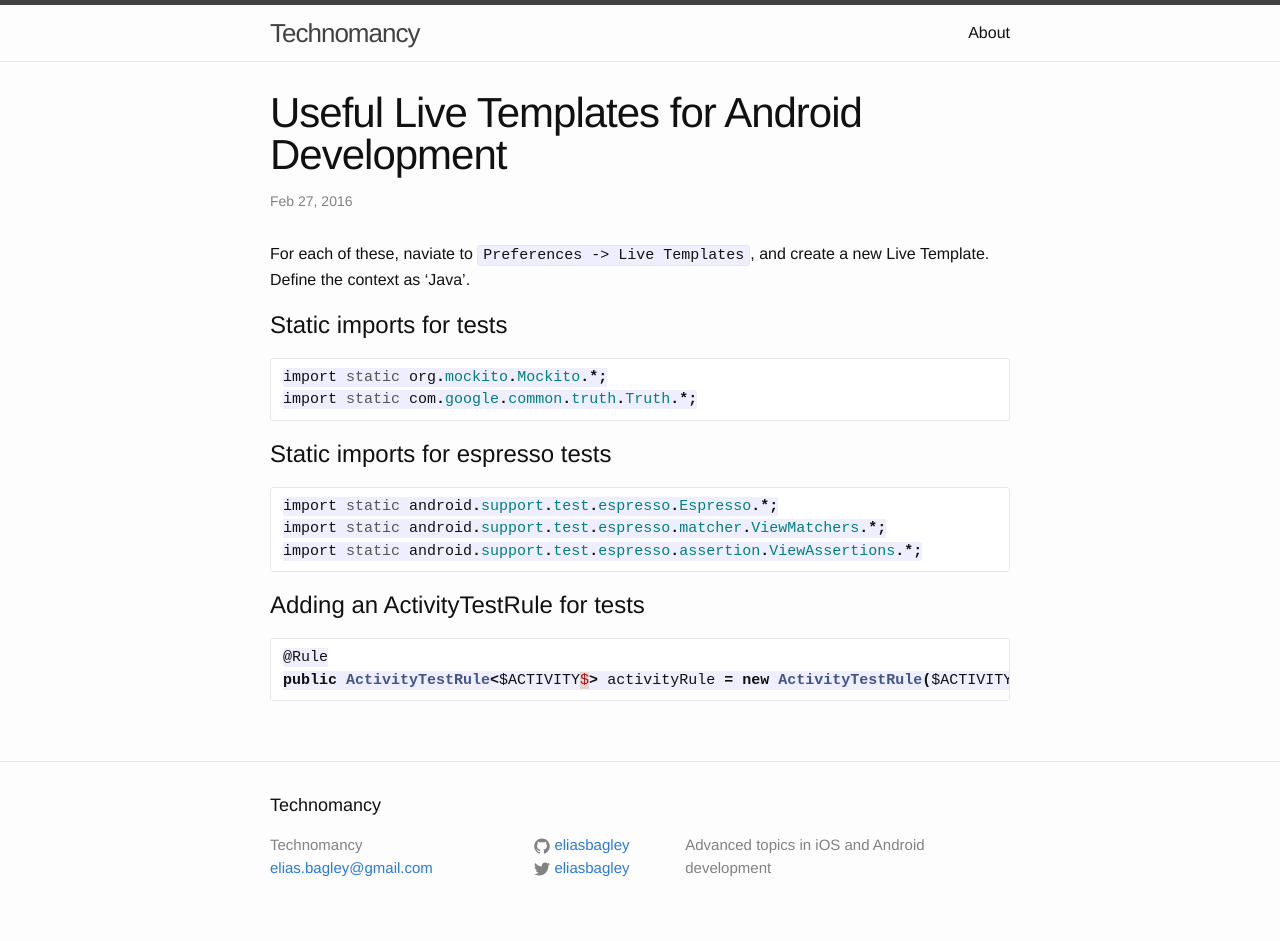
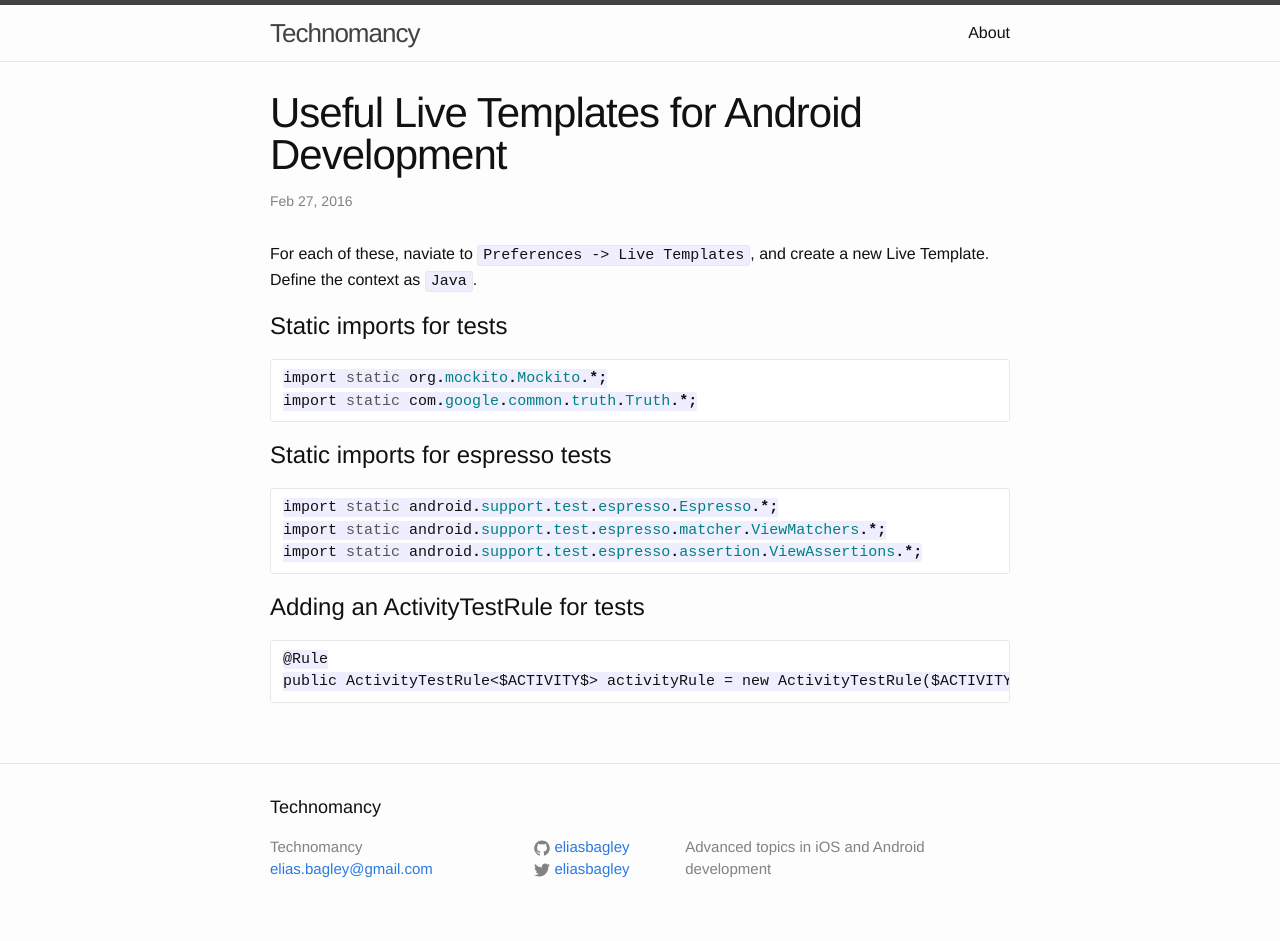
Before and after one commit to eliasbagley/eliasbagley.github.io, a Jekyll site: the page built from _posts/2016-02-27-android-studio-live-templates.markdown, in a window 1280 px wide. Built offline with Jekyll 4.4.1, drawn with Linux system fonts in a browser that asks for light colours; Markdown is read by kramdown in place of the engine named in the settings; comment, search, counter and statistics services are not loaded.

Commit message:
Update live template post

````diff
--- a/_posts/2016-02-27-android-studio-live-templates.markdown
+++ b/_posts/2016-02-27-android-studio-live-templates.markdown
@@ -6,7 +6,7 @@ comments: true
 categories: Android
 ---
 
-For each of these, naviate to `Preferences -> Live Templates`, and create a new Live Template. Define the context as 'Java'.
+For each of these, naviate to `Preferences -> Live Templates`, and create a new Live Template. Define the context as `Java`.
 
 # Static imports for tests
 
@@ -25,7 +25,7 @@ import static android.support.test.espresso.assertion.ViewAssertions.*;
 
 # Adding an ActivityTestRule for tests
 
-```java
+```
 @Rule
 public ActivityTestRule<$ACTIVITY$> activityRule = new ActivityTestRule($ACTIVITY$.class);
 ```
````
